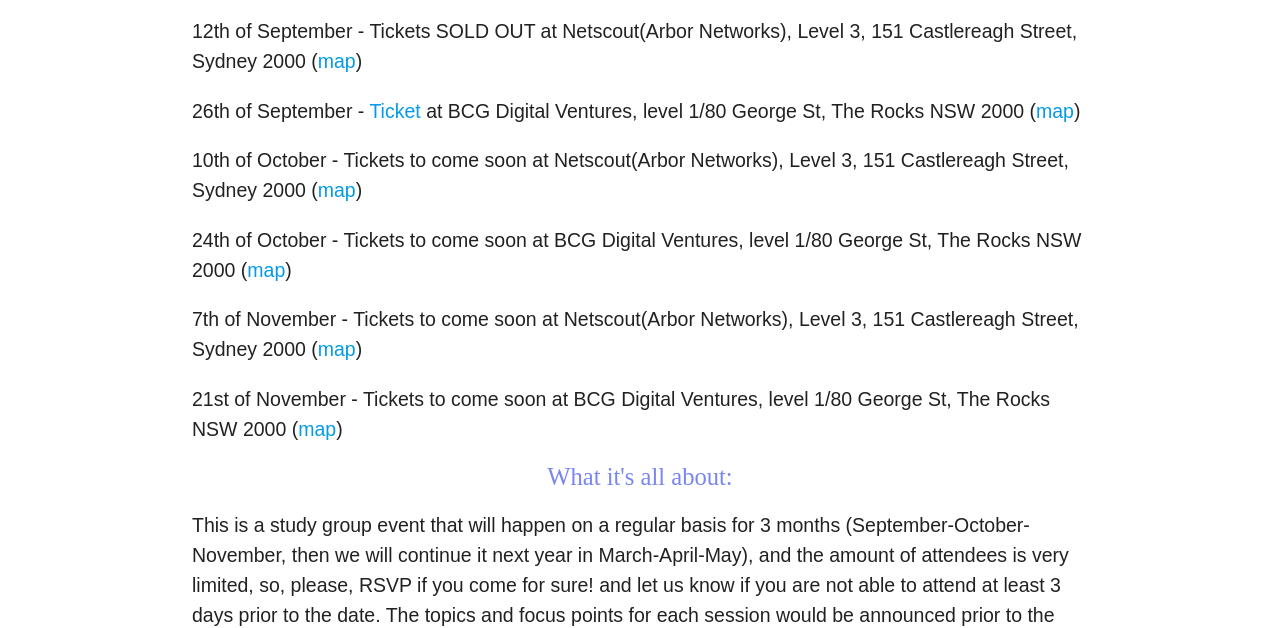
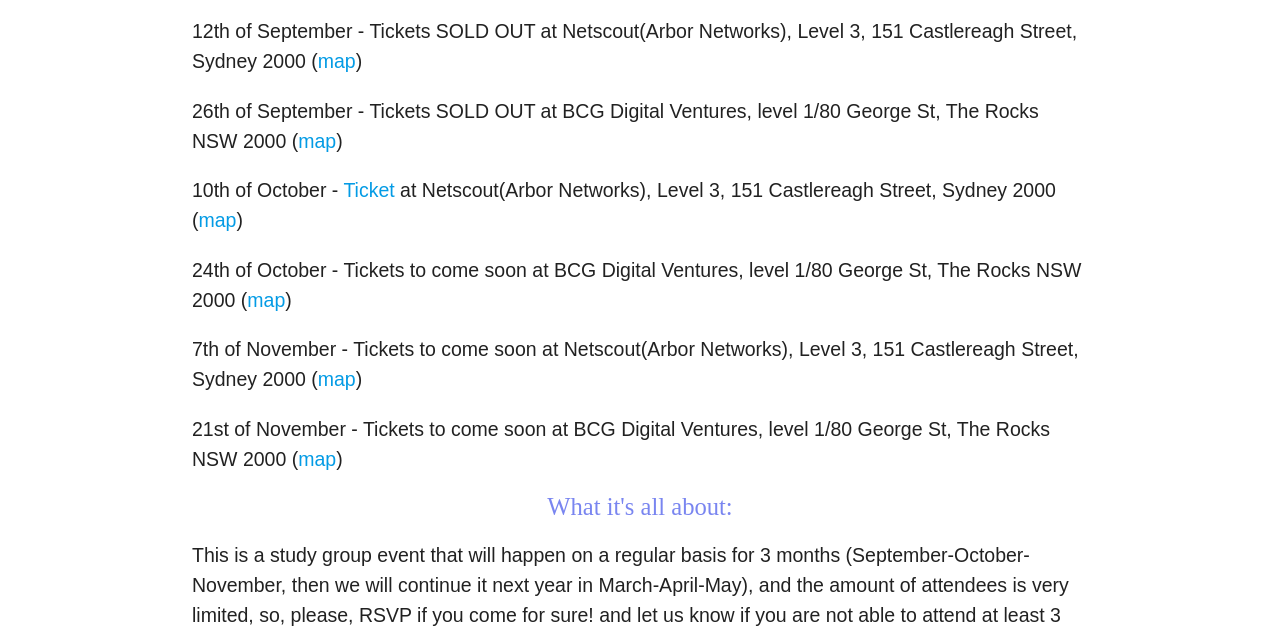
Before and after one commit to muses-code-js/musescodejs.org, a plain HTML site: page sydney-dojo.html in a window 1280 px wide. Shown: the part 182-810 px from the top of the page. Drawn offline with Linux system fonts and the light colour scheme.

Commit message:
tickets for coding dojo syd

```diff
--- a/sydney-dojo.html
+++ b/sydney-dojo.html
@@ -79,13 +79,12 @@
        at Netscout(Arbor Networks), Level 3, 151 Castlereagh Street, Sydney 2000 (<a href="https://goo.gl/maps/TtV9D3UULCM2">map</a>)
     </p>
     <p class="flow-text">
-      26th of September - <a href="https://forms.gle/vsbzJ44fLH1G78Ho9">Ticket</a>
+      26th of September - Tickets SOLD OUT
       at BCG Digital Ventures, level 1/80 George St, The Rocks NSW 2000 (<a href="https://goo.gl/maps/uWtaehA8cKi5TgTY6">map</a>)
       <!--at New Relic, Level 4, 115 Pitt St, Sydney 2000 (<a href="https://goo.gl/maps/yXHwU9AuNrx">map</a>)-->
     </p>
     <p class="flow-text">
-      10th of October - Tickets to come soon
-      <!--<a href="">Ticket</a>-->
+      10th of October - <a href="https://forms.gle/PbVpShCWk4dwTUXC8">Ticket</a>
       at Netscout(Arbor Networks), Level 3, 151 Castlereagh Street, Sydney 2000 (<a href="https://goo.gl/maps/TtV9D3UULCM2">map</a>)
     </p>
     <p class="flow-text">
```
